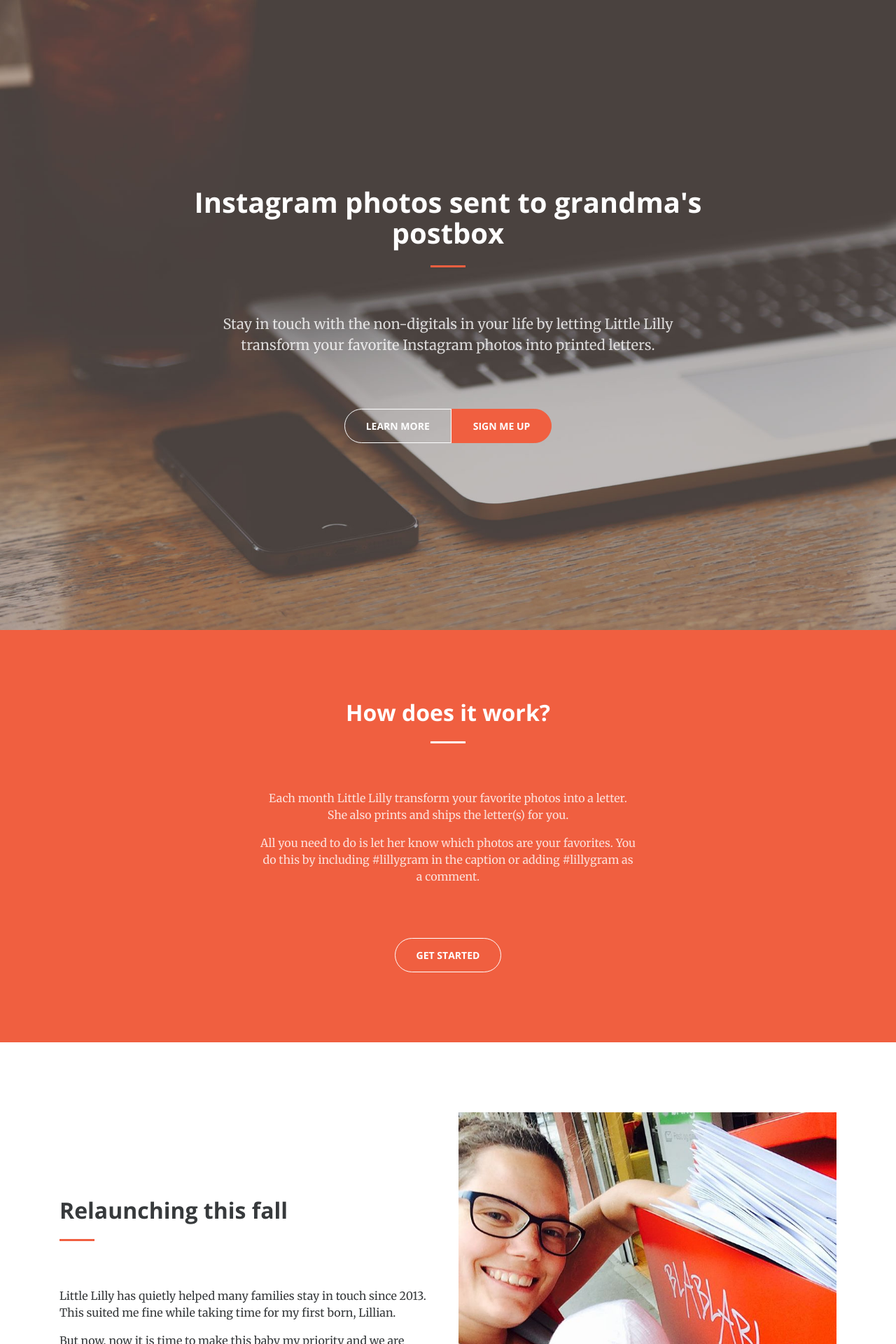
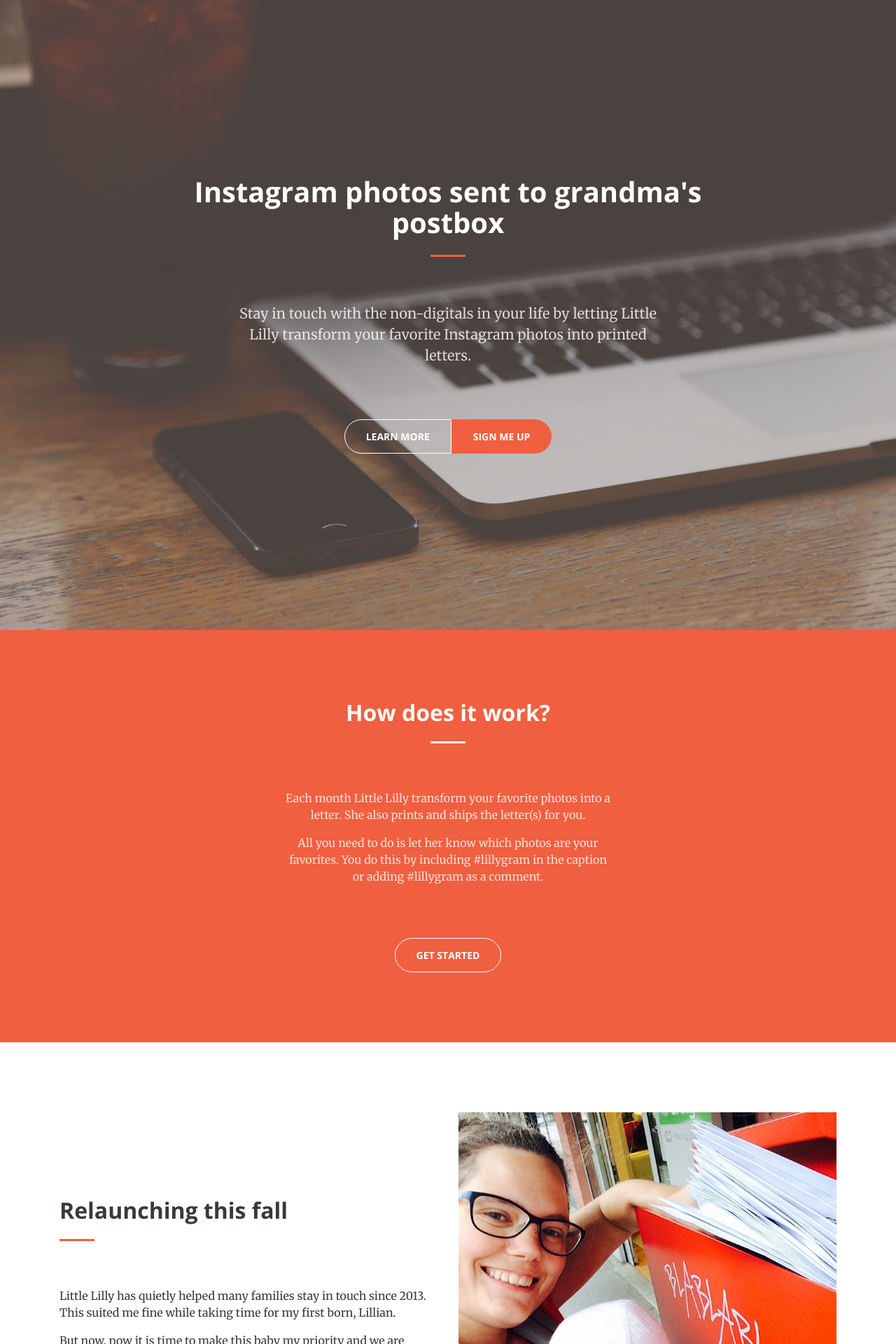
Before and after one commit to lillylabs/little-lilly-website, a Jekyll site: the page built from index.markdown, in a window 1280 px wide. Shown: the top 1920 px of the page at 70% size. Built offline with Jekyll 4.4.1, drawn with Linux system fonts in a browser that asks for light colours; nearby versions of some CDN libraries.

Commit message:
Boostrap refactor clean up

```diff
--- a/_includes/page-sections/basic.html
+++ b/_includes/page-sections/basic.html
@@ -1,5 +1,5 @@
 <section class="page-section basic bg-{{ include.section.background }}" id="{{ section.id }}">
-  <div class="container">
+  <div class="container-fluid">
     <div class="row">
 
       <div class="block">
--- a/_includes/page-sections/footer.html
+++ b/_includes/page-sections/footer.html
@@ -1,5 +1,5 @@
 <footer class="page-section site-footer">
-  <div class="container">
+  <div class="container-fluid">
     <div class="row">
       <div class="block">
         {% include page-sections/partials/header.html title="About Little Lilly" size="h3" %}
--- a/_includes/page-sections/signup.html
+++ b/_includes/page-sections/signup.html
@@ -1,5 +1,5 @@
 <section class="page-section signup bg-{{ include.section.background }}" id="{{ section.id }}">
-  <div class="container">
+  <div class="container-fluid">
     <div class="row">
 
       <div class="block">
--- /dev/null
+++ b/_sass/_page-sections.scss
@@ -0,0 +1,97 @@
+.page-section {
+
+  @include background-cover();
+  padding: 100px 0;
+
+  .actions {
+    margin-top: 60px;
+  }
+
+  .row {
+    align-items: center;
+    justify-content: center;
+    margin-bottom: -30px;
+
+    .block {
+      margin-bottom: 30px;
+    }
+  }
+
+  .block {
+
+    &:first-child, &:last-child {
+      @extend .col-md-6;
+    }
+
+    &:first-child:last-child {
+      @extend .col-sm-12;
+      text-align: center;
+      max-width: 500px;
+    }
+
+    img {
+      width: 100%;
+    }
+  }
+
+  &.hero {
+    width: 100%;
+    position: relative;
+    margin: 0;
+    align-items: center;
+    justify-content: center;
+
+    .content {
+      font-size: $font-size-lg;
+      max-width: 80%;
+      margin: 0 auto;
+    }
+
+    .actions {
+      a:last-child {
+        @extend .btn-primary;
+        margin-left: 0;
+      }
+    }
+
+    .block {
+      max-width: 800px !important;
+    }
+
+    @include media-breakpoint-up(md) {
+      min-height: 100%;
+    }
+  }
+
+  &.site-footer {
+
+    padding-bottom: 50px;
+    font-size: $font-size-sm;
+
+    h3 {
+      font-size: $font-size-base;
+    }
+
+    ul {
+      list-style: none;
+      padding: 0;
+    }
+
+    .row {
+      align-items: flex-start;
+    }
+
+    .block {
+      @extend .col-lg-4;
+      text-align: center;
+
+      &:first-child {
+        text-align: left;
+      }
+
+      &:last-child {
+        text-align: right;
+      }
+    }
+  }
+}
--- a/_sass/project.scss
+++ b/_sass/project.scss
@@ -1,7 +1,6 @@
 @import "mixins";
 @import "buttons";
-
-@include bg-variant('.bg-dark', $gray-dark);
+@import "page-sections";
 
 html,
 body {
@@ -108,95 +107,3 @@
     }
   }
 }
-
-.page-section {
-
-  @include background-cover();
-  padding: 100px 0;
-
-  .actions {
-    margin-top: 60px;
-  }
-
-  .row, &.row {
-    align-items: center;
-    justify-content: center;
-  }
-
-  .block {
-    @extend .col-lg-6;
-
-    &:first-child:last-child {
-      text-align: center;
-    }
-  }
-
-  &.hero {
-    width: 100%;
-    position: relative;
-    margin: 0;
-
-    .content {
-      font-size: $font-size-lg;
-      max-width: 80%;
-      margin: 0 auto;
-    }
-
-    .actions {
-      a:last-child {
-        @extend .btn-primary;
-        margin-left: 0;
-      }
-    }
-
-    .block {
-      @extend .col-lg-8;
-    }
-
-    @include media-breakpoint-up(md) {
-      min-height: 100%;
-    }
-  }
-
-  &.signup {
-
-    .block {
-      .content, form {
-        max-width: 500px;
-        margin: 0 auto;
-      }
-    }
-  }
-
-  &.site-footer {
-
-    padding-bottom: 50px;
-    font-size: $font-size-sm;
-
-    h3 {
-      font-size: $font-size-base;
-    }
-
-    ul {
-      list-style: none;
-      padding: 0;
-    }
-
-    .row {
-      align-items: flex-start;
-    }
-
-    .block {
-      @extend .col-lg-4;
-      text-align: center;
-
-      &:first-child {
-        text-align: left;
-      }
-
-      &:last-child {
-        text-align: right;
-      }
-    }
-  }
-}
--- a/css/main.scss
+++ b/css/main.scss
@@ -7,18 +7,6 @@
 
 // Bootstrap Variables
 $brand-primary:             #F05F40 !default;
-$brand-success:             #5cb85c !default;
-$brand-info:                #5bc0de !default;
-$brand-warning:             #f0ad4e !default;
-$brand-danger:              #d9534f !default;
-
-$gray-dark:                 #373a3c !default;
-$gray:                      #55595c !default;
-$gray-light:                #818a91 !default;
-$gray-lighter:              #eceeef !default;
-$gray-lightest:             #f7f7f9 !default;
-
-$enable-flex:               true !default;
 
 $font-family-sans-serif:    "Open Sans", "Helvetica Neue", Helvetica, Arial, sans-serif !default;
 $font-family-serif:         "Merriweather", Georgia, "Times New Roman", Times, serif !default;
@@ -26,11 +14,21 @@
 $headings-font-family:      $font-family-sans-serif !default;
 $headings-font-weight:      700 !default;
 
+$enable-flex:               true !default;
+
+// Import partials from `sass_dir` (defaults to `_sass`)
+
+@import "bootstrap-sass/bootstrap";
+
+// Bootsrap overrides
+.container-fluid {
+  max-width: 1140px;
+}
+
 // Project Variables
 $brand-dark:                $gray-dark;
 $brand-white:               white;
 
-// Import partials from `sass_dir` (defaults to `_sass`)
+@include bg-variant('.bg-dark', $gray-dark);
 
-@import "bootstrap-sass/bootstrap";
 @import "project";
```
